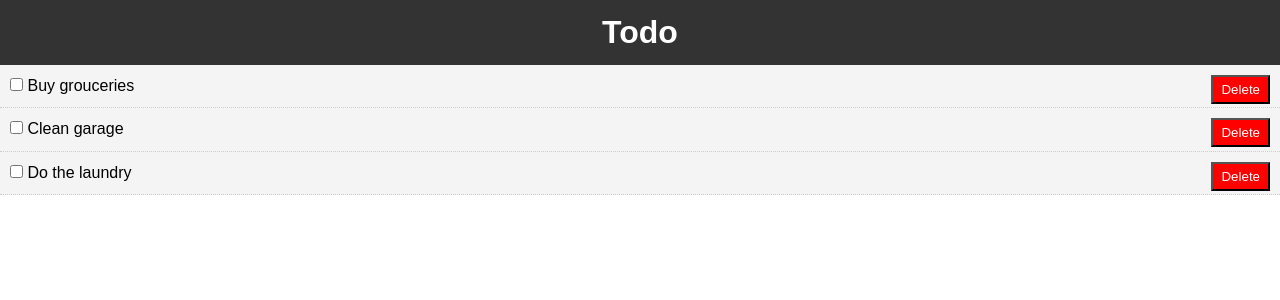
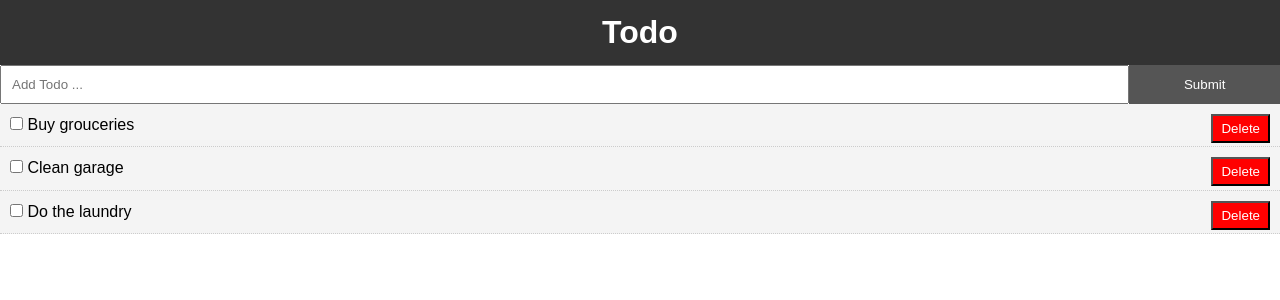
Before and after one commit to Digitaldoktorn/React_Todo_List, a React (Create React App) app: page / in a window 1280 px wide. Shown: the top 300 px of the page. Built offline with nearby package versions, Linux system fonts and the light colour scheme.

Commit message:
Add todo functionality

```diff
--- a/package.json
+++ b/package.json
@@ -5,7 +5,8 @@
   "dependencies": {
     "react": "^16.10.1",
     "react-dom": "^16.10.1",
-    "react-scripts": "3.1.2"
+    "react-scripts": "3.1.2",
+    "uuid": "^3.3.3"
   },
   "scripts": {
     "start": "react-scripts start",
--- a/src/App.css
+++ b/src/App.css
@@ -1,5 +1,3 @@
-
-
 * {
   box-sizing: border-box;
   margin: 0;
@@ -16,3 +14,16 @@
   color: #333;
   text-decoration: none;
 }
+
+.container {
+  padding: 0 1rem;
+}
+
+.btn {
+  display: inline-block;
+  border: none;
+  background: #555;
+  color: #fff;
+  padding: 7px 20px;
+  cursor: pointer;
+}
--- a/src/App.js
+++ b/src/App.js
@@ -1,5 +1,6 @@
 import React, { Component } from "react";
 import Header from "./components/layout/header";
+import AddTodo from "./components/AddTodo";
 import Todos from "./components/Todos";
 import "./App.css";
 
@@ -44,16 +45,32 @@
     });
   };
 
+  // Add Todo
+  addTodo = title => {
+    // console.log(title);
+    const newTodo = {
+      id: 4,
+      title,
+      completed: false
+    };
+    this.setState({
+      todos: [...this.state.todos, newTodo]
+    });
+  };
+
   render() {
     return (
       <div className="App">
+        <div className="Container">
           <Header />
+          <AddTodo addTodo={this.addTodo} />
           <Todos
             todos={this.state.todos}
             toggleComplete={this.toggleComplete}
             deleteTodo={this.deleteTodo}
           />
         </div>
+      </div>
     );
   }
 }
--- a/src/components/AddTodo.js
+++ b/src/components/AddTodo.js
@@ -0,0 +1,37 @@
+import React, { Component } from "react";
+
+class AddTodo extends Component {
+  state = {
+    title: ""
+  };
+
+  onSubmit = e => {
+    e.preventDefault();
+    this.props.addTodo(this.state.title);
+    this.setState({ title: "" });
+  };
+  onChange = e => this.setState({ [e.target.name]: e.target.value });
+
+  render() {
+    return (
+      <form onSubmit={this.onSubmit} style={{ display: "flex" }}>
+        <input
+          type="text"
+          name="title"
+          style={{ flex: "10", padding: "10px" }}
+          placeholder="Add Todo ..."
+          value={this.state.title}
+          onChange={this.onChange}
+        />
+        <input
+          type="submit"
+          value="Submit"
+          className="btn"
+          style={{ flex: "1" }}
+        />
+      </form>
+    );
+  }
+}
+
+export default AddTodo;
```
Lines whose indentation alone changed are shown as unchanged.
